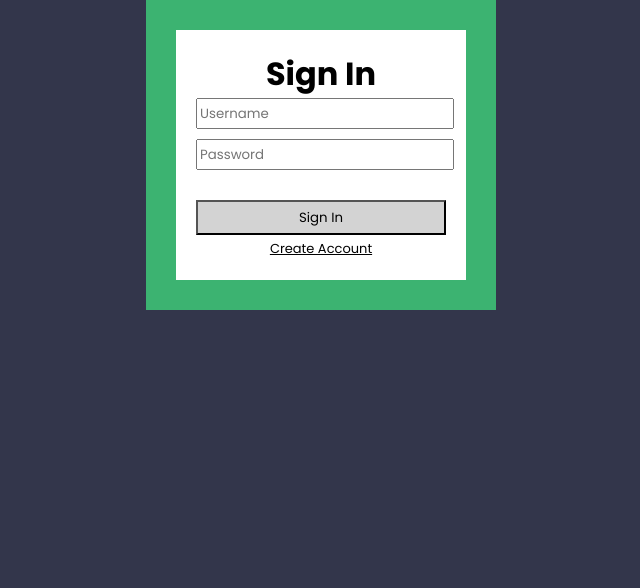
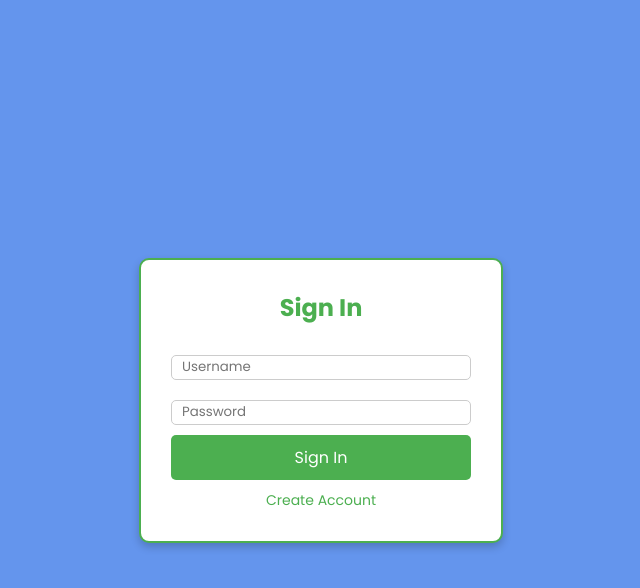
Before and after one commit to evanstice/CareSync, a React (Vite) app in the folder frontend/: page /login in a window 1280 px wide. Shown: the top 588 px of the page, without its empty margins (319-959 px from the left). Built offline with nearby package versions, Linux system fonts and the light colour scheme.

Commit message:
Fixed Login page

```diff
--- a/frontend/src/components/Login/Login.jsx
+++ b/frontend/src/components/Login/Login.jsx
@@ -7,7 +7,6 @@ const Login = () => {
   const navigate = useNavigate();
 
   const signInClick = () => {
-    // Example: Check if the username and password are valid
     if (username && password) {
       navigate('/home'); // Redirect to Home after sign-in
     } else {
@@ -16,40 +15,66 @@ const Login = () => {
   };
 
   const styles = {
+    body: {
+      display: 'flex',
+      justifyContent: 'center',
+      alignItems: 'center',
+      height: '100vh',
+      backgroundColor: 'cornflowerblue', // Set to original Navy background
+      margin: '0',
+    },
     container: {
-      margin: 'auto',
-      padding: '20px',
-      backgroundColor: 'white',
-      border: '30px solid mediumseagreen',
-      width: '250px',
+      padding: '30px',
+      backgroundColor: '#ffffff',
+      border: '2px solid #4caf50',
+      borderRadius: '10px',
+      boxShadow: '0 4px 8px rgba(0, 0, 0, 0.2)',
+      width: '300px',
       textAlign: 'center',
+      fontFamily: 'Arial, sans-serif',
     },
-    h1: {
-      backgroundColor: 'aquamarine',
-      fontSize: '400%',
-      padding: '20px',
+    header: {
+      fontSize: '24px',
+      marginBottom: '20px',
+      color: '#4caf50',
     },
     input: {
-      width: '250px',
-      height: '25px',
-      margin: 'auto',
-      marginBottom: '10px',
+      width: '100%',
+      padding: '10px',
+      margin: '10px 0',
+      border: '1px solid #ccc',
+      borderRadius: '5px',
+      boxSizing: 'border-box',
     },
     button: {
-      width: '250px',
-      height: '35px',
-      backgroundColor: 'lightgray',
-      marginTop: '20px',
+      width: '100%',
+      padding: '10px',
+      backgroundColor: '#4caf50',
+      color: '#fff',
+      border: 'none',
+      borderRadius: '5px',
+      cursor: 'pointer',
+      fontSize: '16px',
+    },
+    buttonHover: {
+      backgroundColor: '#45a049',
     },
     link: {
-      fontSize: '13px',
+      fontSize: '14px',
+      color: '#4caf50',
+      textDecoration: 'none',
+      display: 'block',
+      marginTop: '10px',
+    },
+    linkHover: {
+      textDecoration: 'underline',
     },
   };
 
   return (
-    <>
+    <div style={styles.body}>
       <div style={styles.container}>
-        <h3>Sign In</h3>
+        <h3 style={styles.header}>Sign In</h3>
         <form>
           <input
             type="text"
@@ -58,7 +83,6 @@ const Login = () => {
             onChange={(e) => setUsername(e.target.value)}
             style={styles.input}
           />
-          <br />
           <input
             type="password"
             placeholder="Password"
@@ -66,19 +90,26 @@ const Login = () => {
             onChange={(e) => setPassword(e.target.value)}
             style={styles.input}
           />
-          <br />
-          <input
+          <button
             type="button"
-            value="Sign In"
             onClick={signInClick}
             style={styles.button}
-          />
+            onMouseOver={(e) => (e.target.style.backgroundColor = styles.buttonHover.backgroundColor)}
+            onMouseOut={(e) => (e.target.style.backgroundColor = styles.button.backgroundColor)}
+          >
+            Sign In
+          </button>
         </form>
-        <Link to="/create-account" style={styles.link}>
+        <Link
+          to="/create-account"
+          style={styles.link}
+          onMouseOver={(e) => (e.target.style.textDecoration = styles.linkHover.textDecoration)}
+          onMouseOut={(e) => (e.target.style.textDecoration = 'none')}
+        >
           Create Account
         </Link>
       </div>
-    </>
+    </div>
   );
 };
 
```
